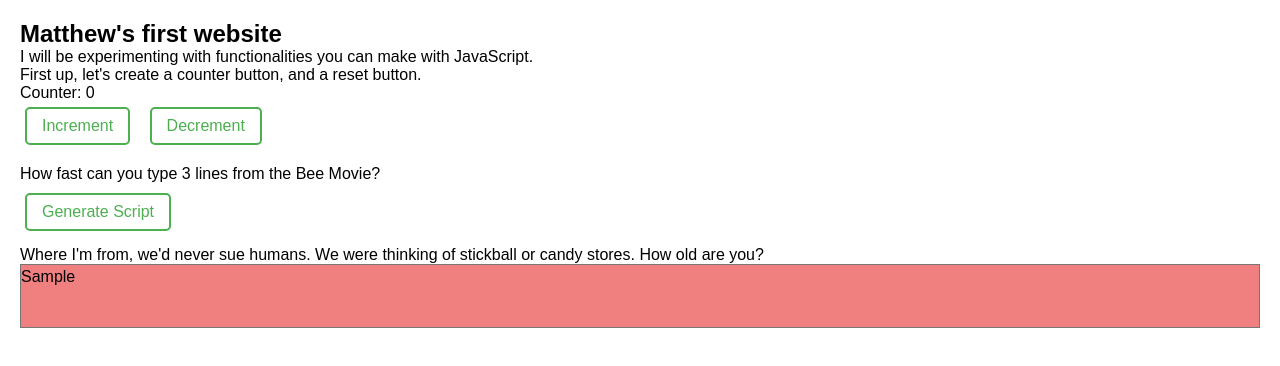
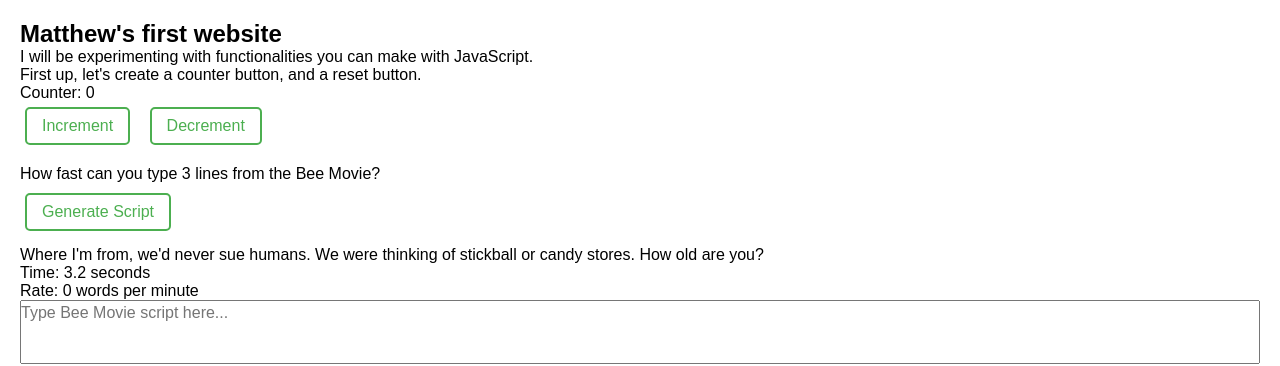
Before and after one commit to ChuTown/Bee-Movie-Type-Writer, a plain HTML site: page index.html in a window 1280 px wide. Both pictures are taken after typing "Sample" into the empty fields and a click on the button "Generate Script". Drawn offline with Linux system fonts and the light colour scheme.

Commit message:
Added a timer

```diff
--- a/index.html
+++ b/index.html
@@ -5,12 +5,12 @@
         <link rel="stylesheet" href="styles.css">
         <style>
             .new-liner {
-                width: 100%; /* Make it take the full width of the container */
-                height: 4em; /* Make it twice as tall as the default */
-                resize: none; /* Prevent resizing if you want a fixed size */
-                overflow-y: auto; /* Add a scrollbar if the content exceeds the height */
-                font-size: 16px; /* Optional: Adjust font size for better readability */
-                line-height: 1.5; /* Optional: Adjust line spacing */
+                width: 100%;
+                height: 4em;
+                resize: none;
+                overflow-y: auto;
+                font-size: 16px;
+                line-height: 1.5;
             }
         </style>
     </head>
@@ -35,12 +35,12 @@
     <p id="script">Load Script...</p>
 
     <div>
+        <p id="timer">Time: 0.0 seconds</p>
+        <p id="WPM">Rate: 0 words per minute</p>
         <textarea class="new-liner" id="textbox" placeholder="Type Bee Movie script here..."></textarea>
     </div>
 
 
-    <p id = "userTyped"></p>
-
 
     <script src="script.js"></script>
 </html>
--- a/script.js
+++ b/script.js
@@ -18,6 +18,10 @@ function update() {
 async function displayBeeMovieScript() {
     let beeMovieScript = await gettingRandomBeeMovieTranscript();
     document.getElementById("script").textContent = beeMovieScript;
+
+    let textbox = document.getElementById("textbox");
+    textbox.value = "";
+    textbox.style.backgroundColor = "";
 }
 
 let selectedLines = "";
@@ -43,24 +47,32 @@ async function gettingRandomBeeMovieTranscript() {
     }
     catch (error) {
         console.error('Error loading file:', error);
-        return "Error fetching the script."; // Handle fetch errors
+        return "Error fetching the script.";
     }
 }
+
+let hasStarted = false;
+let startTime;
+let timerInterval;
 
 function getUserInputLive() {
     document.getElementById("textbox").addEventListener("input", function () {
         let lengthOfInput = this.value.length;
         let lengthOfSelected = selectedLines.length;
 
-        // Ensure selectedLines is not empty
+        if (hasStarted == false && lengthOfInput > 0) {
+            hasStarted = true;
+            startTime = Date.now();
+            startTimer();
+        }
+
         if (!selectedLines) {
             document.getElementById("textbox").style.backgroundColor = "lightcoral";
             return;
         }
 
-        let isMatching = true; // Assume it's matching initially
+        let isMatching = true;
 
-        // Compare input with selectedLines
         for (let i = 0; i < lengthOfInput; i++) {
             if (this.value[i] !== selectedLines[i]) {
                 isMatching = false;
@@ -68,7 +80,13 @@ function getUserInputLive() {
             }
         }
 
-        // Update background color based on matching status
+        // stop timer when input matches all of the selected lines
+        if (isMatching && lengthOfInput === lengthOfSelected) {
+            clearInterval(timerInterval);
+            document.getElementById("textbox").style.backgroundColor = "lightgreen";
+            alert("Congratulations! You have finished the script.");
+        }
+
         if (isMatching && lengthOfInput <= lengthOfSelected) {
             document.getElementById("textbox").style.backgroundColor = "lightgreen";
         } else {
@@ -77,4 +95,15 @@ function getUserInputLive() {
     });
 }
 
+function startTimer() {
+    timerInterval = setInterval(() => {
+        let elapsedTime = ((Date.now() - startTime) / 1000).toFixed(1);
+        document.getElementById("timer").textContent = `Time: ${elapsedTime} seconds`;
+    }, 100);
+}
+
+function countWords(str) {
+    return str.trim().split(/\s+/).length;
+}
+
 getUserInputLive();
```
